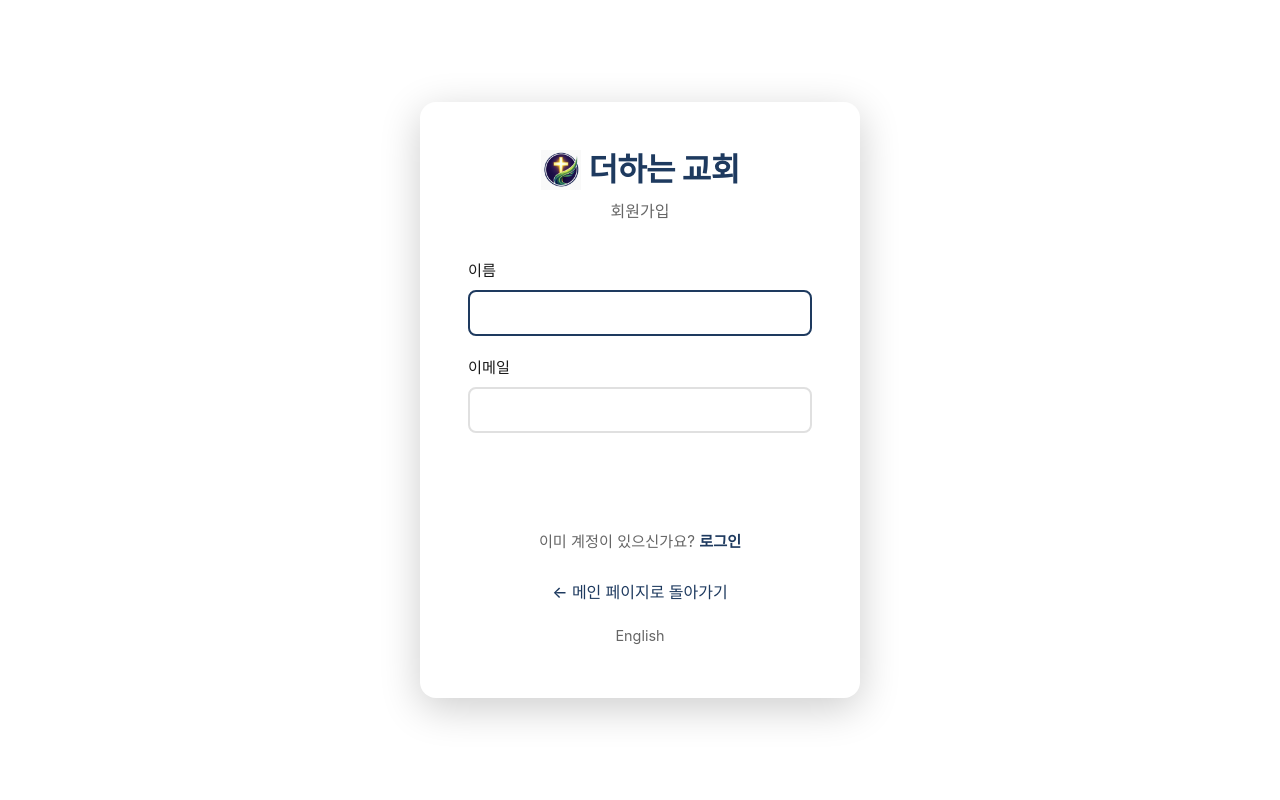
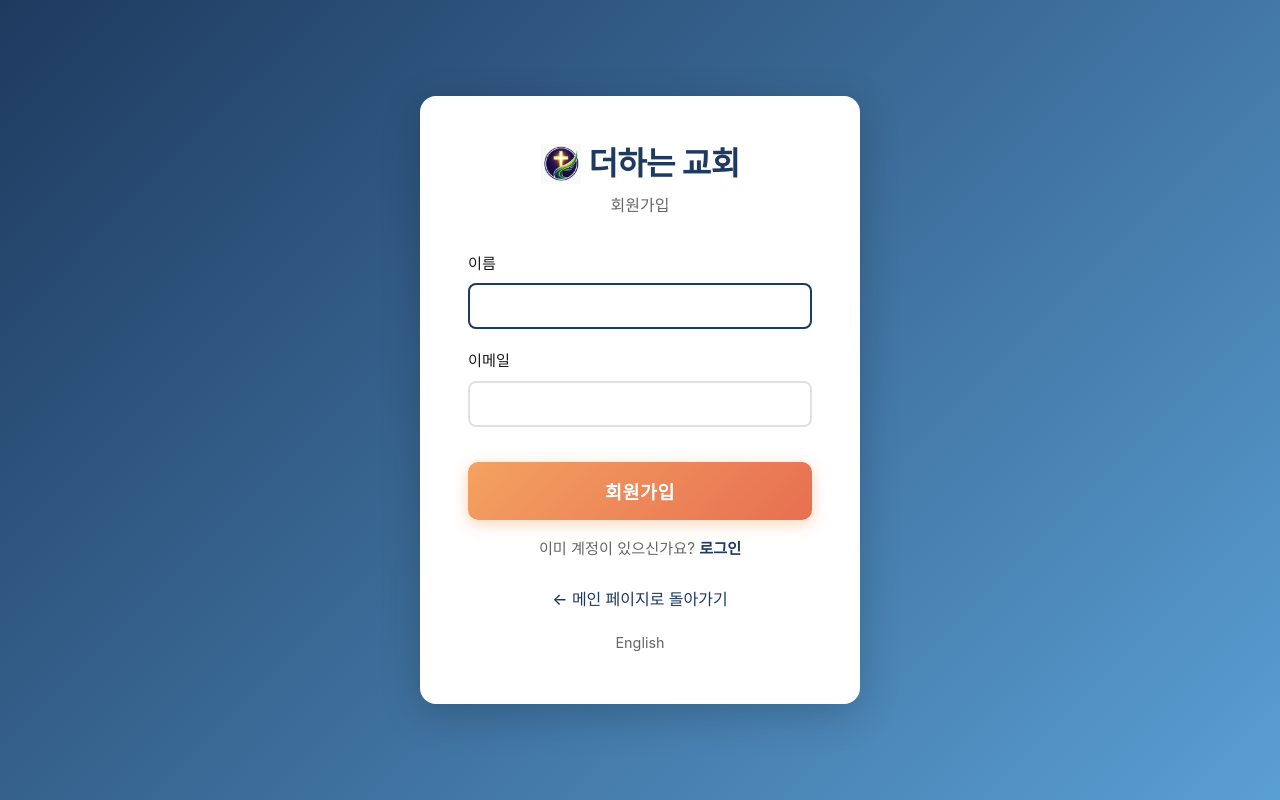
Before and after one commit to dhjin/church-website, a FastAPI app: page /register in a window 1280 px wide. Run offline with FastAPI, Linux system fonts and the light colour scheme; some libraries are stand-ins or nearby versions.

Commit message:
Fix submit button visibility: use accent color, fix undefined --secondary-color

```diff
--- a/templates/register.html
+++ b/templates/register.html
@@ -11,7 +11,7 @@
             display: flex;
             align-items: center;
             justify-content: center;
-            background: linear-gradient(135deg, var(--primary-color) 0%, var(--secondary-color) 100%);
+            background: linear-gradient(135deg, var(--primary-color) 0%, var(--primary-lighter) 100%);
             padding: 20px;
         }
 
@@ -68,21 +68,27 @@
 
         .login-button {
             width: 100%;
-            padding: 14px;
-            background: linear-gradient(135deg, var(--primary-color), var(--secondary-color));
+            padding: 16px;
+            background: linear-gradient(135deg, var(--accent-color), var(--accent-hover));
             color: white;
             border: none;
-            border-radius: 8px;
-            font-size: 1.1rem;
-            font-weight: 600;
+            border-radius: 10px;
+            font-size: 1.15rem;
+            font-weight: 700;
             cursor: pointer;
-            transition: transform 0.3s, box-shadow 0.3s;
-            margin-top: 0.5rem;
+            transition: transform 0.2s, box-shadow 0.2s;
+            margin-top: 1rem;
+            box-shadow: 0 4px 16px rgba(244, 162, 97, 0.45);
+            letter-spacing: 0.03em;
         }
 
         .login-button:hover {
             transform: translateY(-2px);
-            box-shadow: 0 4px 12px rgba(0, 0, 0, 0.2);
+            box-shadow: 0 8px 24px rgba(244, 162, 97, 0.55);
+        }
+
+        .login-button:active {
+            transform: translateY(0);
         }
 
         .error-message {
```
Also changed, not shown: templates/login.html (+14 -8 lines).
